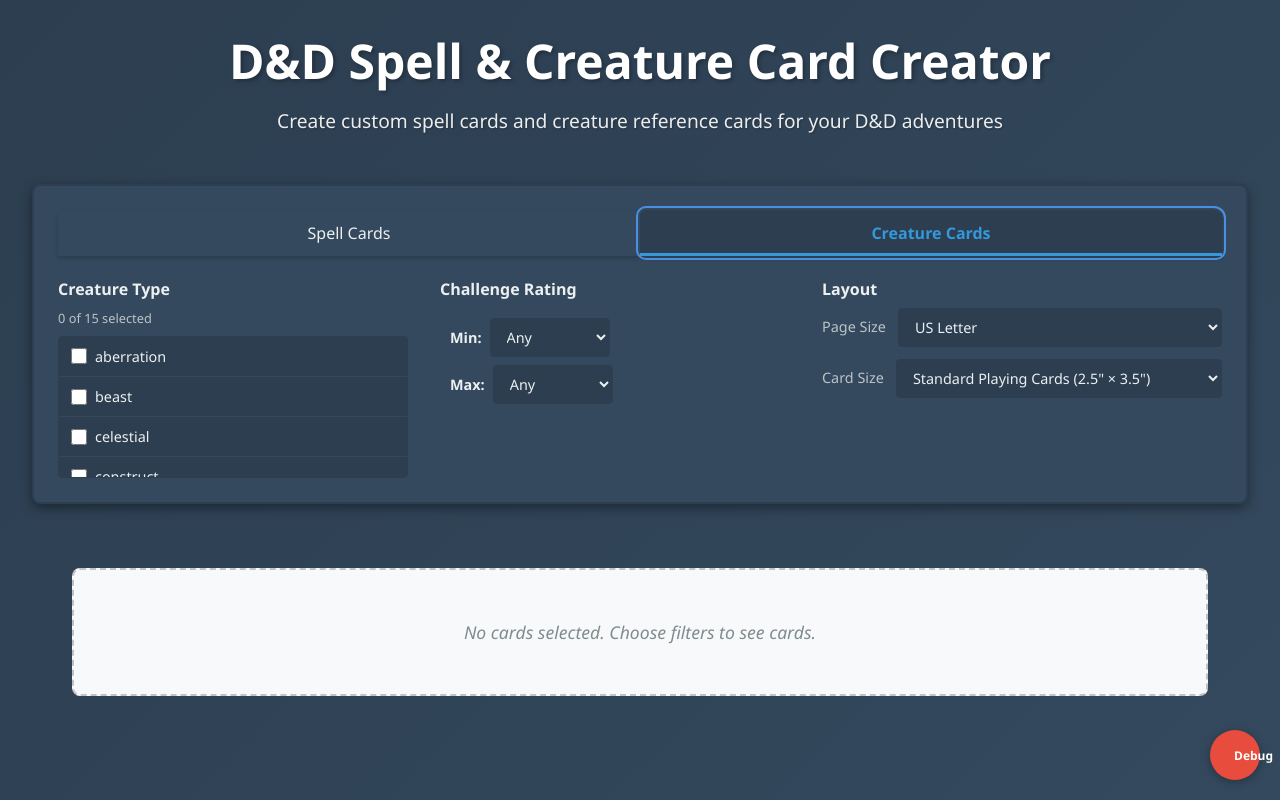
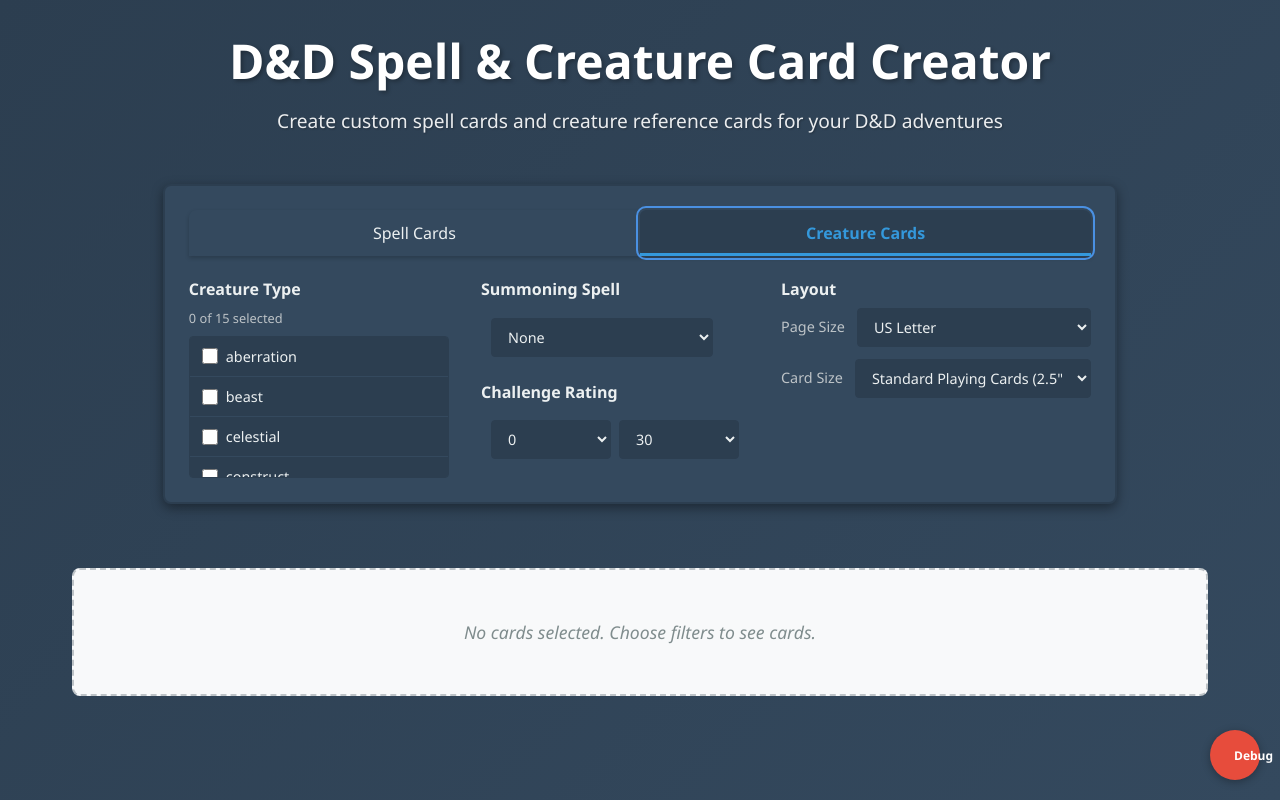
Before and after one commit to avelicu/dndsheet, a React (Vite) app in the folder cards2/: page / in a window 1280 px wide. Both pictures are taken after a click on the button "Creature Cards". Built offline with nearby package versions, Linux system fonts and the light colour scheme.

Commit message:
more creature fixes

```diff
--- a/cards2/src/App.css
+++ b/cards2/src/App.css
@@ -25,7 +25,7 @@
 }
 
 .configurator {
-  width: 100%;
+  width: fit-content;
   max-width: calc(100vw - 4rem);
   margin: 0 auto 2rem auto;
 }
--- a/cards2/src/components/Configurator.jsx
+++ b/cards2/src/components/Configurator.jsx
@@ -126,6 +126,15 @@
         return;
       }
 
+      // If there are no types selected, show nothing (AND logic)
+      if (selectedTypes.length === 0) {
+        onSelectionChange({
+          cards: [],
+          cardCount: 0
+        });
+        return;
+      }
+
       // Handle CR range filtering
       let filtered = creatures;
       if (selectedCR) {
@@ -139,13 +148,30 @@
 
         if (selectedCR.includes('-')) {
           const [minCRStr, maxCRStr] = selectedCR.split('-');
-          const minCR = parseCR(minCRStr);
-          const maxCR = parseCR(maxCRStr);
+
+          // Convert fraction symbols to numeric values
+          const convertFractionSymbol = (str) => {
+            if (str === '∞') return Infinity;
+            if (str === '⅛') return 0.125;
+            if (str === '¼') return 0.25;
+            if (str === '½') return 0.5;
+            if (str === '¾') return 0.75;
+            if (str === '') return 0;
+            return parseCR(str);
+          };
+
+          const minCR = convertFractionSymbol(minCRStr);
+          const maxCR = convertFractionSymbol(maxCRStr);
+
+          console.log(`Filtering creatures: CR range ${minCRStr}-${maxCRStr} (${minCR}-${maxCR})`);
 
           filtered = creatures.filter(c => {
             const cr = parseCR(c.challengeRating);
-            return cr >= minCR && cr <= maxCR;
+            const isInRange = cr >= minCR && cr <= maxCR;
+            return isInRange;
           });
+
+          console.log(`Filtered to ${filtered.length} creatures`);
         } else {
           filtered = filterCreatures(selectedCR || null, null, null);
         }
@@ -153,8 +179,13 @@
 
       // Apply type filter
       if (selectedTypes.length > 0) {
+        console.log(`Applying type filter: ${selectedTypes.join(', ')}`);
+        const beforeCount = filtered.length;
         filtered = filtered.filter(c => selectedTypes.includes(c.type));
+        console.log(`After type filter: ${filtered.length} creatures (was ${beforeCount})`);
       }
+
+      console.log(`Final filtered count: ${filtered.length} creatures`);
 
       // Transform to cards
       const cardData = CreatureToCardDataTransformer.transformArray(filtered);
--- a/cards2/src/components/CreatureSelector.css
+++ b/cards2/src/components/CreatureSelector.css
@@ -13,15 +13,8 @@
 
 .cr-range-container {
   display: flex;
-  flex-direction: column;
+  flex-direction: row;
   gap: 8px;
   padding: 10px;
+  align-items: center;
 }
-
-.cr-range-label {
-  color: #ecf0f1;
-  font-size: 0.9rem;
-  font-weight: 600;
-  margin-right: 8px;
-  min-width: 40px;
-}
--- a/cards2/src/components/CreatureSelector.jsx
+++ b/cards2/src/components/CreatureSelector.jsx
@@ -1,6 +1,69 @@
 import React, { useState } from 'react';
 import './SelectorCommon.css';
 import './CreatureSelector.css';
+
+const SUMMONING_SPELLS = {
+  'Conjure Animals': {
+    creatureType: 'beast',
+    options: [
+      { count: 8, maxCR: '¼', crValue: 0.25 },
+      { count: 4, maxCR: '½', crValue: 0.5 },
+      { count: 2, maxCR: '1', crValue: 1 },
+      { count: 1, maxCR: '2', crValue: 2 }
+    ]
+  },
+  'Conjure Celestial': {
+    creatureType: 'celestial',
+    options: [
+      { count: 1, maxCR: '4', crValue: 4 },
+      { count: 1, maxCR: '5', crValue: 5, note: '9th level slot' }
+    ]
+  },
+  'Conjure Elemental': {
+    creatureType: 'elemental',
+    options: [
+      { count: 1, maxCR: '5', crValue: 5 }
+    ]
+  },
+  'Conjure Fey': {
+    creatureType: 'fey',
+    options: [
+      { count: 1, maxCR: '6', crValue: 6 }
+    ]
+  },
+  'Conjure Minor Elementals': {
+    creatureType: 'elemental',
+    options: [
+      { count: 8, maxCR: '¼', crValue: 0.25 },
+      { count: 4, maxCR: '½', crValue: 0.5 },
+      { count: 2, maxCR: '1', crValue: 1 },
+      { count: 1, maxCR: '2', crValue: 2 }
+    ]
+  },
+  'Conjure Woodland Beings': {
+    creatureType: 'fey',
+    options: [
+      { count: 8, maxCR: '¼', crValue: 0.25 },
+      { count: 4, maxCR: '½', crValue: 0.5 },
+      { count: 2, maxCR: '1', crValue: 1 },
+      { count: 1, maxCR: '2', crValue: 2 }
+    ]
+  },
+  'Summon Greater Demon': {
+    creatureType: 'fiend',
+    options: [
+      { count: 1, maxCR: '5', crValue: 5 }
+    ]
+  },
+  'Summon Lesser Demons': {
+    creatureType: 'fiend',
+    options: [
+      { count: 2, maxCR: '1', crValue: 1 },
+      { count: 4, maxCR: '½', crValue: 0.5 },
+      { count: 8, maxCR: '¼', crValue: 0.25 }
+    ]
+  }
+};
 
 const CreatureSelector = ({ types = [], challengeRatings = [], selectedTypes = [], selectedCR = '', onTypesChange, onCRChange }) => {
   const parseCR = (cr) => {
@@ -11,38 +74,122 @@
     return Number(cr);
   };
 
-  // Initialize from selectedCR or use empty strings
+  // Initialize from selectedCR or use defaults
+  const maxAvailableCR = challengeRatings.length > 0 ? challengeRatings[challengeRatings.length - 1] : '∞';
+
   const [crMin, setCrMin] = useState(() => {
     if (selectedCR && selectedCR.includes('-')) {
       return selectedCR.split('-')[0];
     }
-    return '';
+    return '0';
   });
 
   const [crMax, setCrMax] = useState(() => {
     if (selectedCR && selectedCR.includes('-')) {
       return selectedCR.split('-')[1];
     }
-    return '';
+    return maxAvailableCR;
   });
+
+  const [selectedSpell, setSelectedSpell] = useState('');
+  const [spellOption, setSpellOption] = useState('');
 
   const handleTypeToggle = (type) => {
     const newSelected = selectedTypes.includes(type)
       ? selectedTypes.filter(t => t !== type)
       : [...selectedTypes, type];
     onTypesChange(newSelected);
+    // Clear spell selection when manually adjusting
+    if (selectedSpell) {
+      setSelectedSpell('');
+      setSpellOption('');
+    }
   };
 
   const handleCRMinChange = (event) => {
     const newMin = event.target.value;
     setCrMin(newMin);
-    onCRChange(newMin && crMax ? `${newMin}-${crMax}` : '');
+    const maxVal = crMax === '∞' ? '∞' : crMax;
+    onCRChange(newMin && maxVal ? `${newMin}-${maxVal}` : '');
+    // Clear spell selection when manually adjusting
+    if (selectedSpell) {
+      setSelectedSpell('');
+      setSpellOption('');
+    }
   };
 
   const handleCRMaxChange = (event) => {
     const newMax = event.target.value;
     setCrMax(newMax);
-    onCRChange(crMin && newMax ? `${crMin}-${newMax}` : '');
+    const maxVal = newMax === '∞' ? '∞' : newMax;
+    onCRChange(crMin && maxVal ? `${crMin}-${maxVal}` : '');
+    // Clear spell selection when manually adjusting
+    if (selectedSpell) {
+      setSelectedSpell('');
+      setSpellOption('');
+    }
+  };
+
+  const handleSpellChange = (event) => {
+    const spellName = event.target.value;
+    setSelectedSpell(spellName);
+
+    if (!spellName) {
+      setSpellOption('');
+      return;
+    }
+
+    const spell = SUMMONING_SPELLS[spellName];
+    if (spell) {
+      // Set the creature type filter
+      const typeList = spell.creatureType === 'beast' ? ['beast'] : [spell.creatureType];
+      onTypesChange(typeList);
+
+      // Auto-select the option with the highest max CR (most freeform)
+      const highestOption = spell.options.reduce((max, opt) =>
+        opt.crValue > max.crValue ? opt : max
+      );
+      const highestOptionIndex = spell.options.indexOf(highestOption);
+      setSpellOption(String(highestOptionIndex));
+
+      // Apply the filter immediately
+      const maxCR = highestOption.crValue;
+      setCrMin('0');
+      setCrMax(crValueToFormatted(maxCR));
+      onCRChange(`0-${crValueToFormatted(maxCR)}`);
+    }
+  };
+
+  const handleSpellOptionChange = (event) => {
+    const optionIndex = parseInt(event.target.value);
+    setSpellOption(event.target.value);
+
+    if (selectedSpell && SUMMONING_SPELLS[selectedSpell]) {
+      const spell = SUMMONING_SPELLS[selectedSpell];
+      const option = spell.options[optionIndex];
+
+      if (option) {
+        // Set CR max filter (0 as min since these are "CR X or lower")
+        const maxCR = option.crValue;
+        setCrMin('0');
+        setCrMax(crValueToFormatted(maxCR));
+        onCRChange(`0-${crValueToFormatted(maxCR)}`);
+      }
+    }
+  };
+
+  const crValueToFormatted = (cr) => {
+    if (cr === 0.125) return '⅛';
+    if (cr === 0.25) return '¼';
+    if (cr === 0.5) return '½';
+    return cr.toString();
+  };
+
+  const formattedToCrValue = (str) => {
+    if (str === '⅛') return 0.125;
+    if (str === '¼') return 0.25;
+    if (str === '½') return 0.5;
+    return parseFloat(str);
   };
 
   return (
@@ -70,24 +217,43 @@
       </div>
 
       <div className="creature-selector-cr">
-        <h3 className="selector-group-header">Challenge Rating</h3>
+        <h3 className="selector-group-header">Summoning Spell</h3>
         <div className="cr-range-container">
           <div className="selector-dropdown-container">
-            <label className="cr-range-label">Min:</label>
+            <select className="selector-dropdown" value={selectedSpell} onChange={handleSpellChange}>
+              <option value="">None</option>
+              {Object.keys(SUMMONING_SPELLS).map(spellName => (
+                <option key={spellName} value={spellName}>{spellName}</option>
+              ))}
+            </select>
+          </div>
+          {selectedSpell && SUMMONING_SPELLS[selectedSpell].options.length > 1 && (
+            <div className="selector-dropdown-container">
+              <select className="selector-dropdown" value={spellOption} onChange={handleSpellOptionChange}>
+                {SUMMONING_SPELLS[selectedSpell].options.map((opt, idx) => (
+                  <option key={idx} value={idx}>{opt.count} creature{opt.count > 1 ? 's' : ''} of CR ≤ {opt.maxCR}</option>
+                ))}
+              </select>
+            </div>
+          )}
+        </div>
+
+        <h3 className="selector-group-header" style={{ marginTop: '16px' }}>Challenge Rating</h3>
+        <div className="cr-range-container">
+          <div className="selector-dropdown-container">
             <select className="selector-dropdown" value={crMin} onChange={handleCRMinChange}>
-              <option value="">Any</option>
+              <option value="0">0</option>
               {challengeRatings.map(cr => (
                 <option key={cr} value={cr}>{cr}</option>
               ))}
             </select>
           </div>
           <div className="selector-dropdown-container">
-            <label className="cr-range-label">Max:</label>
             <select className="selector-dropdown" value={crMax} onChange={handleCRMaxChange}>
-              <option value="">Any</option>
               {challengeRatings.map(cr => (
                 <option key={cr} value={cr}>{cr}</option>
               ))}
+              <option value="∞">∞</option>
             </select>
           </div>
         </div>
```
Also changed, not shown: 1 other file (tests, documents, lock files or other folders).
